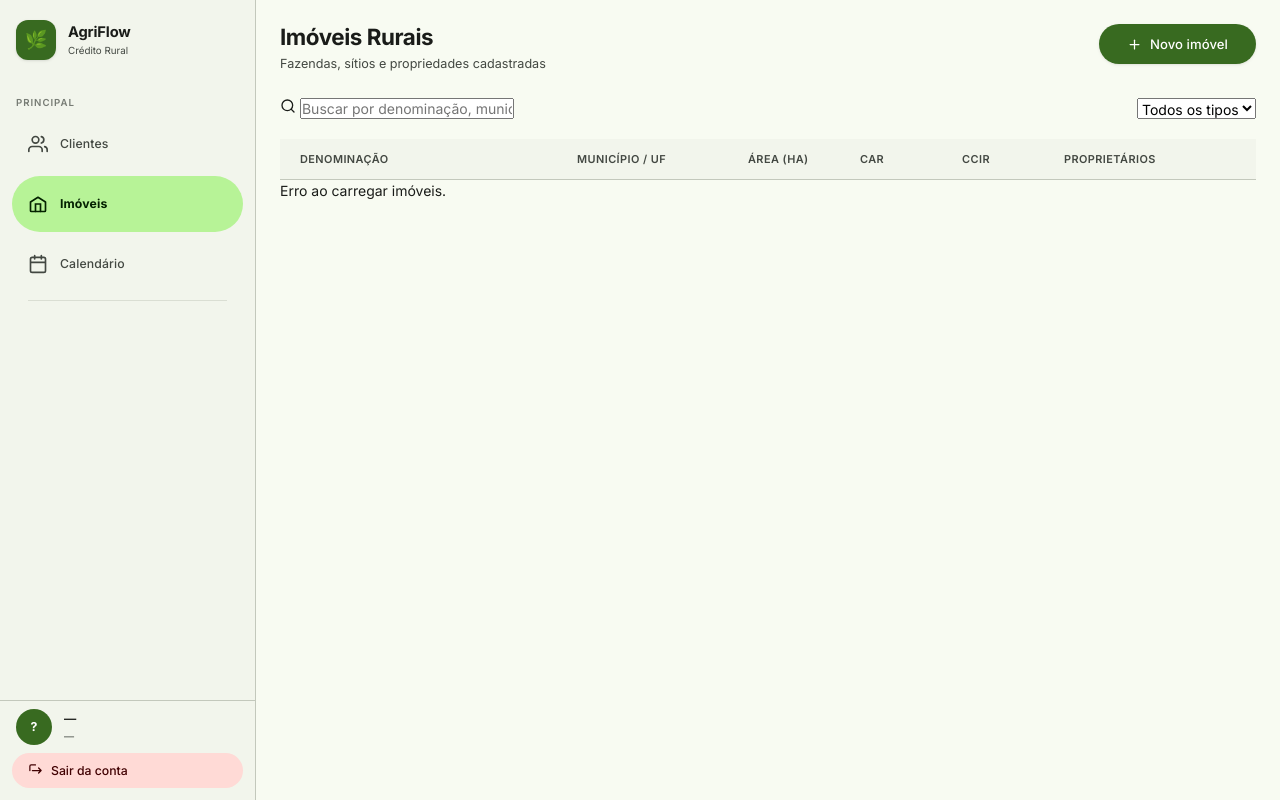
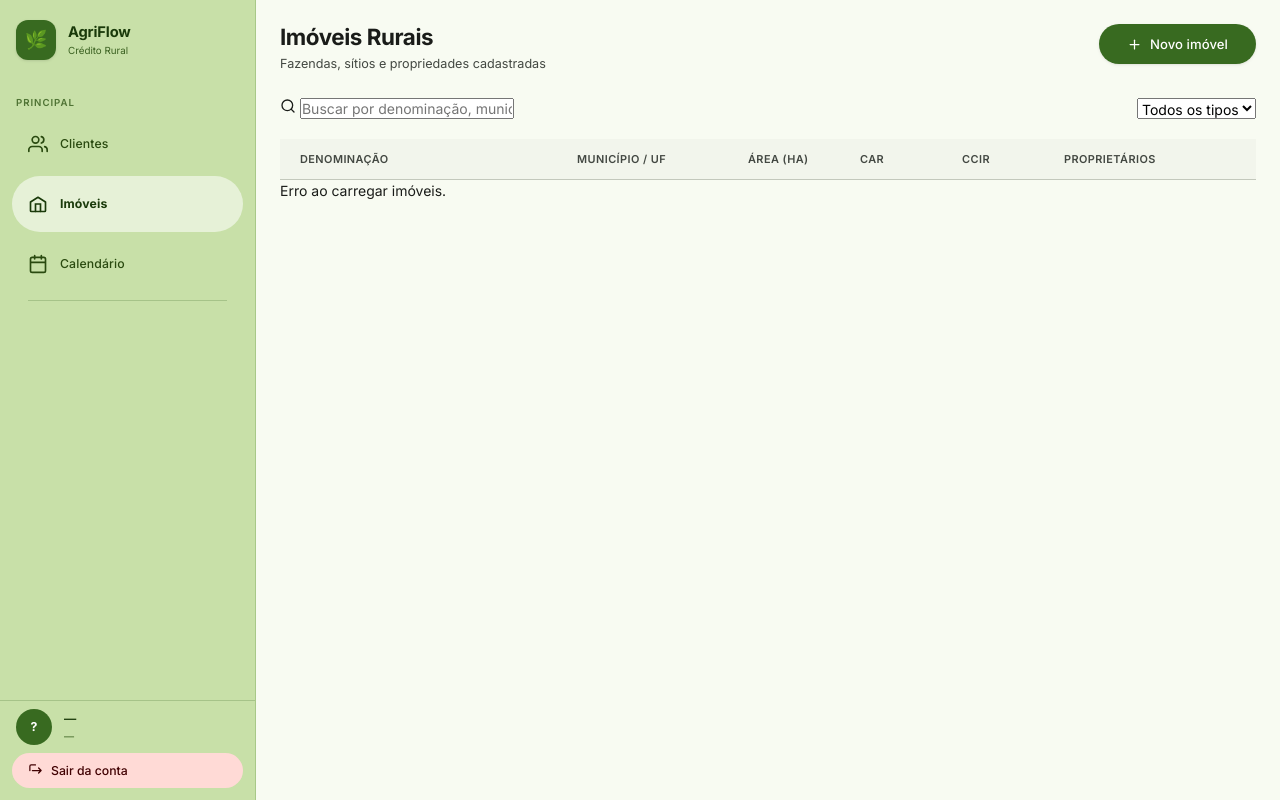
Before and after one commit to NicolasFIglesias/Agroflow, a plain HTML site: page Site/frontend/pages/imoveis.html in a window 1280 px wide. Drawn offline with Linux system fonts and the light colour scheme; no server answers; sample sign-in values are in the browser's storage.

Commit message:
fix: dev panel column names + sidebar green color
- netlify devController: fix imoveis query columns (area_total → area_total_ha,
  car_status → situacao_car, ccir_vencimento → vencimento_ccir) — this was
  the actual source of the persistent column error since the Netlify functions
  were being hit in some environments
- sidebar.css: background changed to #C8E0A8 (light sage green) with dark green
  text (#2a4a10) and active item as white-tinted pill — clearly separates
  navigation from main content

Co-Authored-By: Claude Sonnet 4.6 <noreply@anthropic.com>

```diff
--- a/Site/frontend/css/components/sidebar.css
+++ b/Site/frontend/css/components/sidebar.css
@@ -4,7 +4,7 @@
 
 .sidebar {
   width: var(--sidebar-w);
-  background: var(--md-surface-container-low);
+  background: #C8E0A8;
   position: fixed;
   top: 0; left: 0;
   height: 100vh;
@@ -12,7 +12,7 @@
   flex-direction: column;
   z-index: 200;
   transition: transform .3s cubic-bezier(.2,.0,0,1);
-  border-right: 1px solid var(--md-outline-variant);
+  border-right: 1px solid #A8C888;
 }
 
 /* ── Logo / Header ────────────────────────────────────────── */
@@ -34,12 +34,12 @@
 .sidebar-logo-text {
   font-size: 1.05rem;
   font-weight: 700;
-  color: var(--md-on-surface);
+  color: #1a3a0a;
   letter-spacing: -.01em;
 }
 .sidebar-logo-sub {
   font-size: .7rem;
-  color: var(--md-on-surface-variant);
+  color: #3a6020;
   margin-top: 1px;
 }
 
@@ -57,9 +57,9 @@
   font-weight: 600;
   text-transform: uppercase;
   letter-spacing: .1em;
-  color: var(--md-on-surface-variant);
+  color: #3a6020;
   padding: 16px 4px 6px;
-  opacity: .7;
+  opacity: .85;
 }
 
 /* MD3 Navigation Drawer item */
@@ -69,7 +69,7 @@
   gap: 12px;
   padding: 0 16px;
   height: 56px;
-  color: var(--md-on-surface-variant);
+  color: #2a4a10;
   font-size: .875rem;
   font-weight: 500;
   letter-spacing: .01em;
@@ -95,13 +95,13 @@
 .sidebar-item:active::after { opacity: .12; }
 
 .sidebar-item:hover {
-  color: var(--md-on-surface);
+  color: #1a3a0a;
 }
 
-/* MD3 active indicator — filled pill with primary-container */
+/* MD3 active indicator */
 .sidebar-item.active {
-  background: var(--md-primary-container);
-  color: var(--md-on-primary-container);
+  background: rgba(255,255,255,.55);
+  color: #1a3a0a;
   font-weight: 700;
 }
 .sidebar-item.active::after { display: none; }
@@ -114,15 +114,14 @@
 /* ── Divider ──────────────────────────────────────────────── */
 .sidebar-divider {
   height: 1px;
-  background: var(--md-outline-variant);
+  background: rgba(30,80,10,.2);
   margin: 8px 16px;
-  opacity: .5;
 }
 
 /* ── User chip ────────────────────────────────────────────── */
 .sidebar-user {
   padding: 8px 16px;
-  border-top: 1px solid var(--md-outline-variant);
+  border-top: 1px solid rgba(30,80,10,.2);
   display: flex;
   align-items: center;
   gap: 12px;
@@ -130,8 +129,8 @@
 .sidebar-avatar {
   width: 36px; height: 36px;
   border-radius: 50%;
-  background: var(--md-primary);
-  color: var(--md-on-primary);
+  background: #386A20;
+  color: #fff;
   display: flex; align-items: center; justify-content: center;
   font-size: .875rem; font-weight: 700;
   flex-shrink: 0;
@@ -140,12 +139,12 @@
 .sidebar-user-name {
   font-size: .875rem;
   font-weight: 600;
-  color: var(--md-on-surface);
+  color: #1a3a0a;
   white-space: nowrap; overflow: hidden; text-overflow: ellipsis;
 }
 .sidebar-user-role {
   font-size: .72rem;
-  color: var(--md-on-surface-variant);
+  color: #3a6020;
 }
 
 .sidebar-logout-btn {
--- a/Site/frontend/netlify/functions/api/controllers/devController.js
+++ b/Site/frontend/netlify/functions/api/controllers/devController.js
@@ -85,7 +85,7 @@ exports.dadosEmpresa = async (req, res) => {
     ] = await Promise.all([
       db.query(`SELECT id, nome_completo, tipo_pessoa, cpf, cnpj, celular, email, municipio, uf, ativo, created_at
                 FROM clientes WHERE empresa_id=$1 ORDER BY nome_completo`, [eId]),
-      db.query(`SELECT id, denominacao, municipio, uf, area_total, car_status, ccir_vencimento, ativo, created_at
+      db.query(`SELECT id, denominacao, municipio, uf, area_total_ha, situacao_car, vencimento_ccir, ativo, created_at
                 FROM imoveis WHERE empresa_id=$1 ORDER BY denominacao`, [eId]),
       db.query(`SELECT id, titulo, status, prioridade, tipo, data_inicio, atribuido_a, created_at
                 FROM tarefas WHERE empresa_id=$1 ORDER BY created_at DESC LIMIT 100`, [eId]),
```
